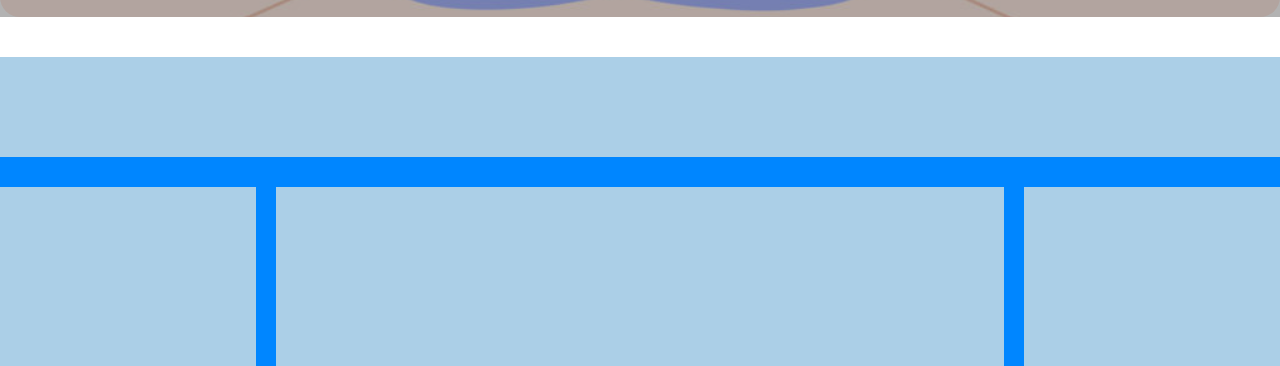
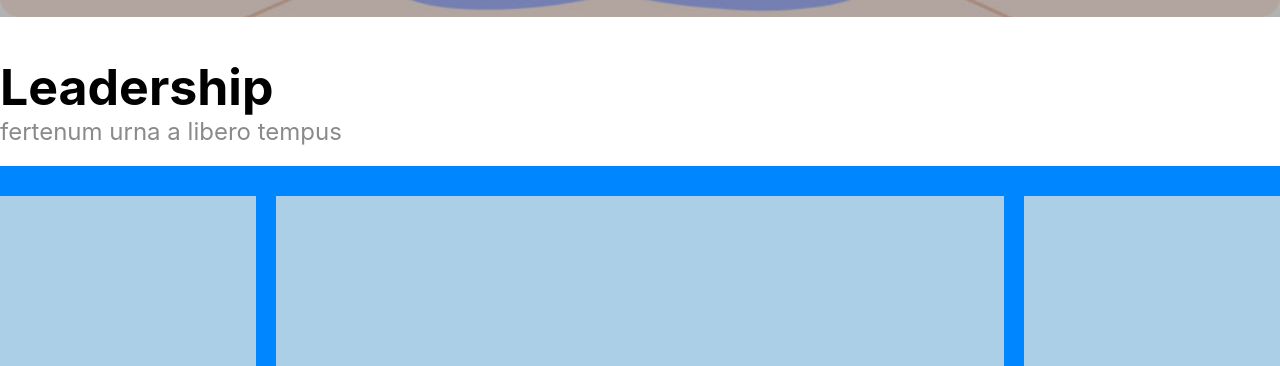
Before and after one commit to GiuseppeTodisco92/htmlcss-wp, a plain HTML site: page index.html in a window 1280 px wide. Shown: the part 791-1157 px from the top of the page. Drawn offline with Linux system fonts and the light colour scheme.

Commit message:
add Leadership

```diff
--- a/css/style.css
+++ b/css/style.css
@@ -94,12 +94,15 @@ div.text-small {
 }
 
 .leadership {
-  background-color: #abcfe7;
-  height: 100px;
+  padding-bottom: 20px;
+}
+div.leadership > h1 {
+  font-size: 50px;
 }
 
 p {
   color: #8a8a8a;
+  font-size: 24px;
 }
 
 .box3 {
--- a/index.html
+++ b/index.html
@@ -40,10 +40,13 @@
             </div>
           </div>
         </section>
+
         <section>
           <div class="leadership">
+            <h1>Leadership</h1>
+            <p>fertenum urna a libero tempus</p>
+          </div>
 
-          </div>
           <div class="box3 clearfix ">
             <div class="col-left"></div>
             <div class="col-midle"></div>
```
